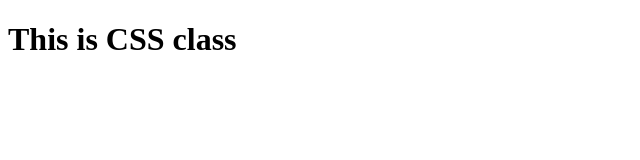
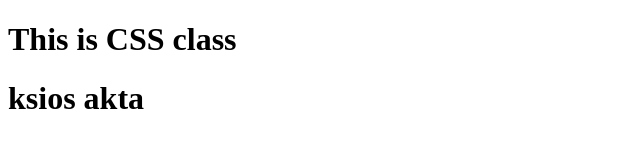
Before and after one commit to anwarhossain4035/cssClass, a plain HTML site: page index.html in a window 1280 px wide. Shown: the whole page, without its empty margins (0-640 px from the left). Drawn offline with Linux system fonts and the light colour scheme.

Commit message:
this is my secound commmit

```diff
--- a/index.html
+++ b/index.html
@@ -8,5 +8,6 @@
 </head>
 <body>
     <h1>This is CSS class</h1>
+    <h1>ksios akta</h1>
 </body>
 </html>
```
